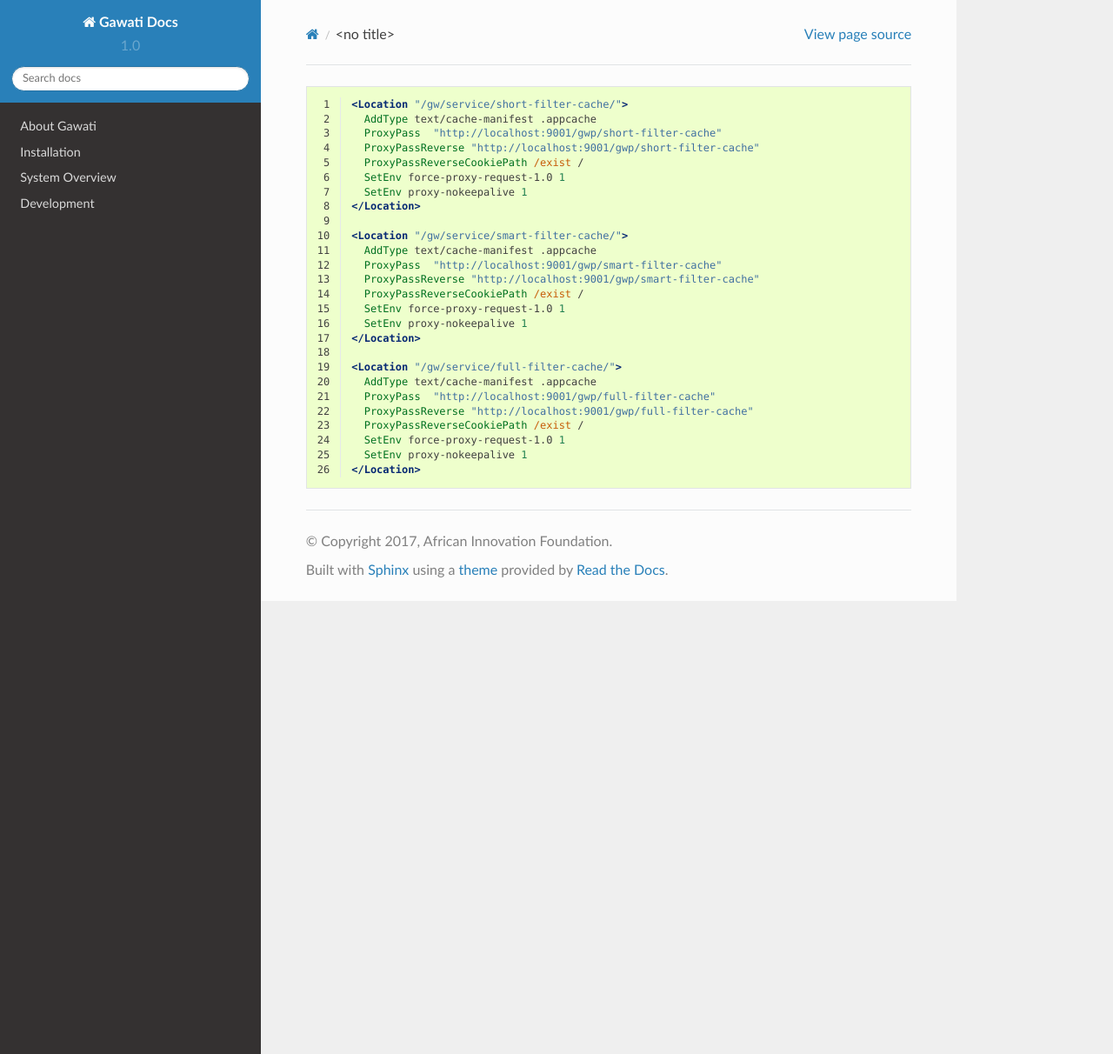
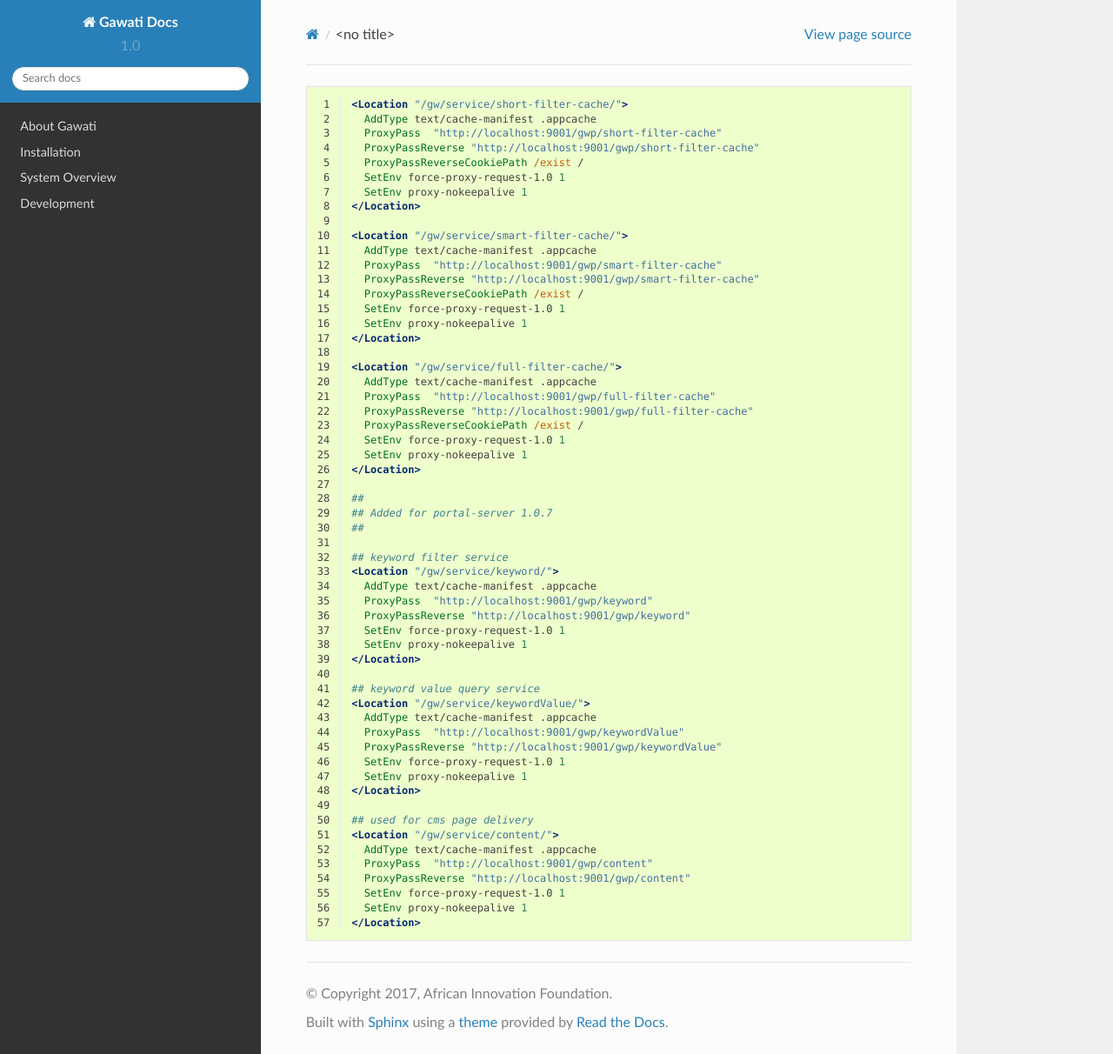
Before and after one commit to gawati/gawati-docs, a Sphinx documentation site: the page built from docs/source/development/portal-server-conf.rst, in a window 1280 px wide and 1212 px high. Shown: the whole window at 87% size. Built offline with Sphinx 7.4.7 and the Read the Docs theme 2.0.0, drawn with Linux system fonts in a browser that asks for light colours.

Commit message:
Updating documentation

```diff
--- a/docs/source/development/download-links.rst
+++ b/docs/source/development/download-links.rst
@@ -8,6 +8,6 @@
 
 
 .. _Download Gawati Portal UI: https://github.com/gawati/gawati-portal-ui/releases/download/2.0.9/portal-ui-2.0.9.zip
-.. _Download Gawati Portal Server: https://github.com/gawati/gawati-portal-server/releases/download/1.0.5/portal-server-1.0.5.zip
+.. _Download Gawati Portal Server: https://github.com/gawati/gawati-portal-server/releases/download/1.0.7/portal-server-1.0.7.zip
 .. _Download Gawati Data: https://github.com/gawati/gawati-data/releases/download/1.9/gawati-data-1.9.xar
 .. _Download Gawati Data Xml: https://github.com/gawati/gawati-data-xml/releases/download/1.5/gw-data-1.5.xar
--- a/docs/source/development/portal-server-conf.rst
+++ b/docs/source/development/portal-server-conf.rst
@@ -27,3 +27,34 @@
     SetEnv force-proxy-request-1.0 1
     SetEnv proxy-nokeepalive 1
   </Location>
+
+  ##
+  ## Added for portal-server 1.0.7
+  ##
+
+  ## keyword filter service
+  <Location "/gw/service/keyword/">
+    AddType text/cache-manifest .appcache
+    ProxyPass  "http://localhost:9001/gwp/keyword"
+    ProxyPassReverse "http://localhost:9001/gwp/keyword"
+    SetEnv force-proxy-request-1.0 1
+    SetEnv proxy-nokeepalive 1
+  </Location>
+
+  ## keyword value query service
+  <Location "/gw/service/keywordValue/">
+    AddType text/cache-manifest .appcache
+    ProxyPass  "http://localhost:9001/gwp/keywordValue"
+    ProxyPassReverse "http://localhost:9001/gwp/keywordValue"
+    SetEnv force-proxy-request-1.0 1
+    SetEnv proxy-nokeepalive 1
+  </Location>
+
+  ## used for cms page delivery
+  <Location "/gw/service/content/">
+    AddType text/cache-manifest .appcache
+    ProxyPass  "http://localhost:9001/gwp/content"
+    ProxyPassReverse "http://localhost:9001/gwp/content"
+    SetEnv force-proxy-request-1.0 1
+    SetEnv proxy-nokeepalive 1
+  </Location>
--- a/docs/source/development/version-info.rst
+++ b/docs/source/development/version-info.rst
@@ -3,8 +3,8 @@
 
   * GAWATI 1.0.3
 
-    - `gawati portal ui`_ : 2.0.9
-    - `gawati portal server`_ : 1.0.5
+    - `gawati portal ui`_ : 2.0.10
+    - `gawati portal server`_ : 1.0.7
     - `gawati data`_ : 1.9
     - `gawati data xml`_ :1.5
     - :doc:`Version Compatibility Chart <./version-compat>`.
```
Also changed, not shown: docs/source/development/gawati-data-conf.rst (+13 -0 lines), docs/source/development/portal-ui-conf.rst (+12 -0 lines), docs/source/development/version-compat.rst (+14 -12 lines).
